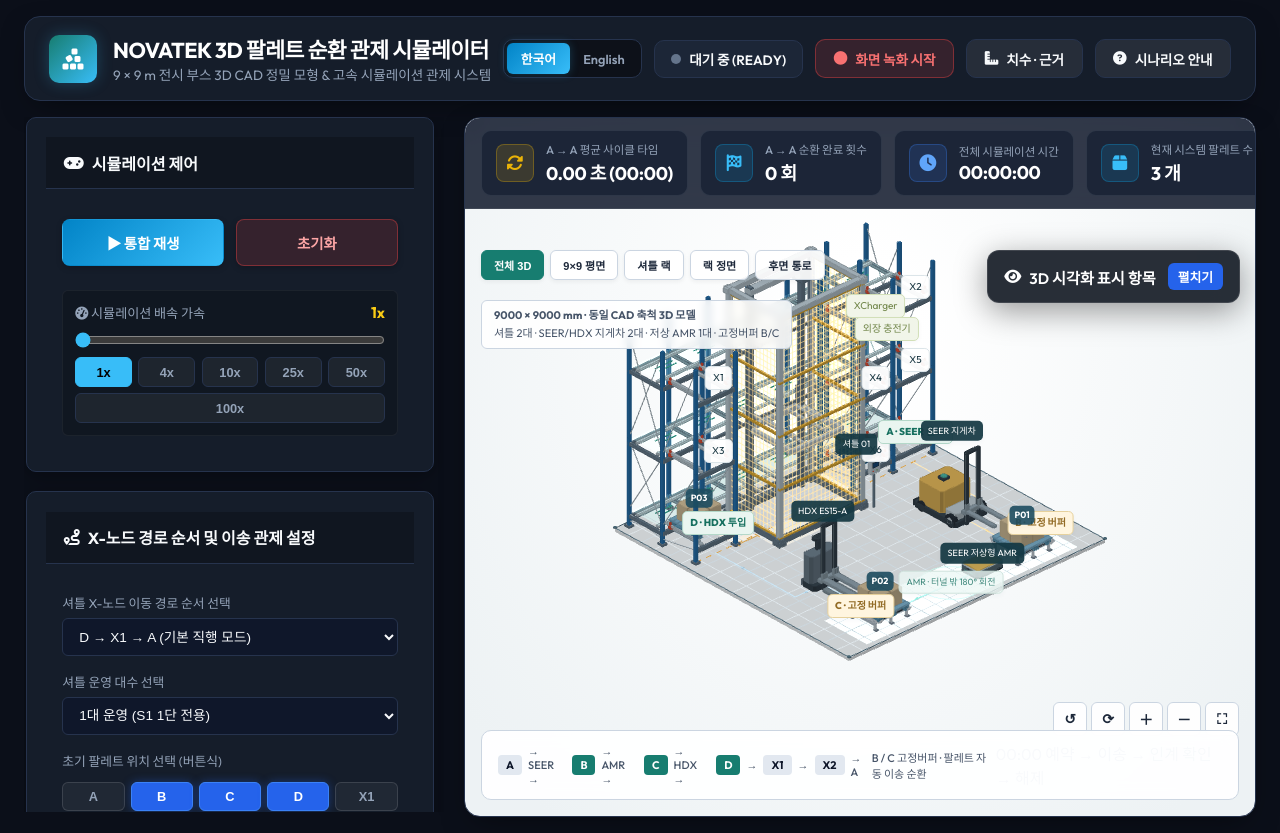
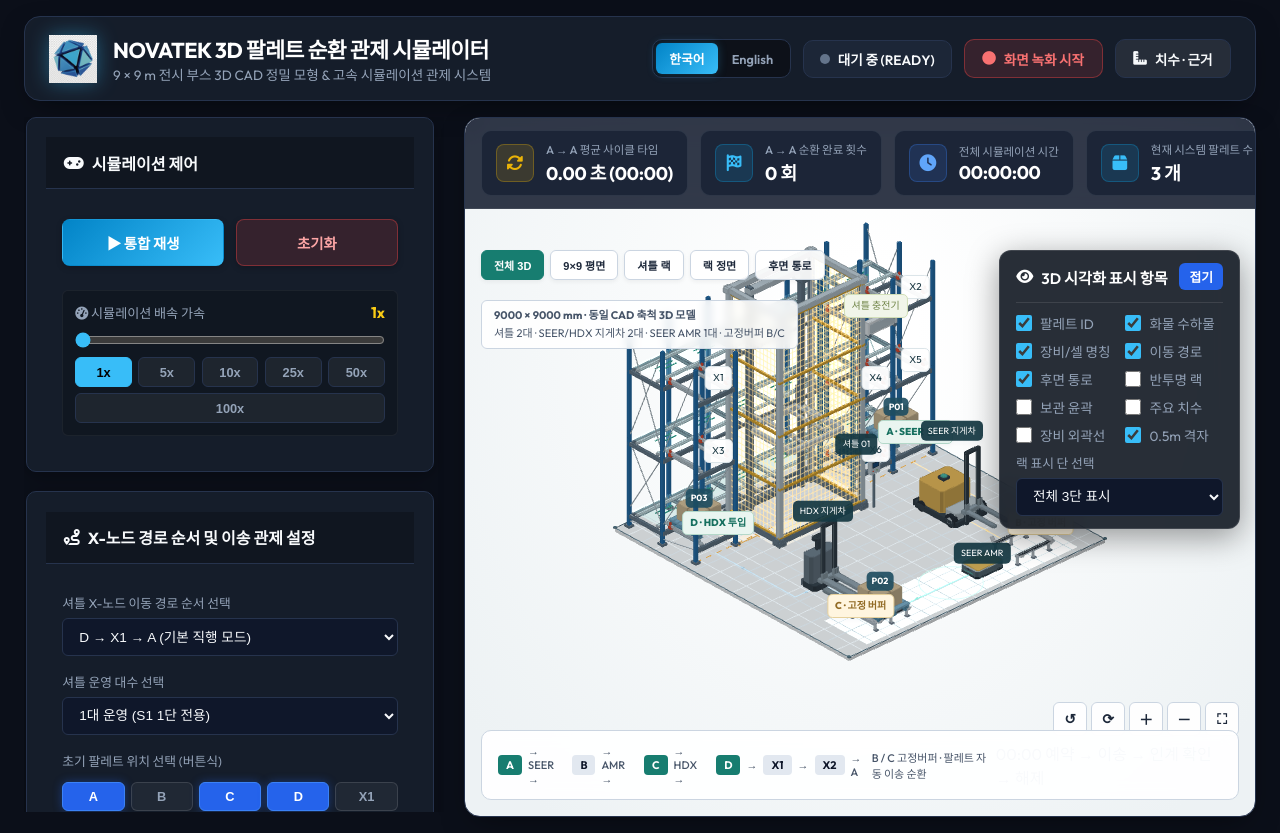
Before and after one commit to patrickmoon75/AI-Expo-Demo, a plain HTML site: page index.html in a window 1280 px wide. Both pictures are taken after a click on the button "펼치기". Drawn offline with Linux system fonts and the light colour scheme.

Commit message:
Update UI labels, default speed 5x, company logo, and initial pallet selection

```diff
--- a/index.html
+++ b/index.html
@@ -17,8 +17,8 @@
     <!-- Header -->
     <header class="app-header">
       <div class="brand">
-        <div class="logo-icon">
-          <i class="fa-solid fa-cubes-stacked"></i>
+        <div class="logo-icon-wrapper">
+          <img src="logo.png" alt="Company Logo" class="brand-logo-img">
         </div>
         <div>
           <h1 id="appTitle">NOVATEK 3D 팔레트 순환 관제 시뮬레이터</h1>
@@ -44,9 +44,6 @@
 
         <button id="sourceBtn" class="btn btn-secondary">
           <i class="fa-solid fa-ruler-combined"></i> <span id="txtBtnSource">치수 · 근거</span>
-        </button>
-        <button id="helpBtn" class="btn btn-secondary">
-          <i class="fa-solid fa-circle-question"></i> <span id="txtBtnHelp">시나리오 안내</span>
         </button>
       </div>
     </header>
@@ -103,7 +100,7 @@
                 <option value=".5">0.5×</option>
                 <option value="1" selected>1×</option>
                 <option value="2">2×</option>
-                <option value="4">4×</option>
+                <option value="5">5×</option>
                 <option value="8">8×</option>
                 <option value="16">16×</option>
                 <option value="25">25×</option>
@@ -112,7 +109,7 @@
               </select>
               <div class="speed-presets">
                 <button class="btn-chip active" data-speed="1">1x</button>
-                <button class="btn-chip" data-speed="4">4x</button>
+                <button class="btn-chip" data-speed="5">5x</button>
                 <button class="btn-chip" data-speed="10">10x</button>
                 <button class="btn-chip" data-speed="25">25x</button>
                 <button class="btn-chip" data-speed="50">50x</button>
@@ -167,8 +164,8 @@
             <div class="field-group">
               <label><span id="lblPalletNodes">초기 팔레트 위치 선택 (버튼식)</span></label>
               <div class="node-button-grid" id="nodeButtonGrid">
-                <button type="button" class="btn-node" data-node="A">A</button>
-                <button type="button" class="btn-node active" data-node="B">B</button>
+                <button type="button" class="btn-node active" data-node="A">A</button>
+                <button type="button" class="btn-node" data-node="B">B</button>
                 <button type="button" class="btn-node active" data-node="C">C</button>
                 <button type="button" class="btn-node active" data-node="D">D</button>
                 <button type="button" class="btn-node" data-node="X1">X1</button>
@@ -215,7 +212,7 @@
                 </div>
               </div>
               <div class="field-group" style="margin-bottom:0;">
-                <label style="font-size:0.8rem; margin-bottom:4px; display:block; color:var(--text-sub);"><span id="lblSpeedAmr">저상형 AMR</span></label>
+                <label style="font-size:0.8rem; margin-bottom:4px; display:block; color:var(--text-sub);"><span id="lblSpeedAmr">SEER AMR</span></label>
                 <div style="display:flex; align-items:center; gap:6px;">
                   <input type="number" id="speedAmr" class="select-input robot-speed-input" min="0.1" max="10.0" step="0.1" value="1.2" style="padding:0.4rem 0.5rem !important;">
                   <span style="font-size:0.8rem; color:var(--text-sub);">m/s</span>
@@ -301,7 +298,7 @@
                 <option value="0">전체 3단 표시</option>
                 <option value="1">1단 · A / D / X6</option>
                 <option value="2">2단 · X3 / X4 / X5</option>
-                <option value="3">3단 · X1 / XCharger / X2</option>
+                <option value="3">3단 · X1 / 셔틀 충전기 / X2</option>
               </select>
             </div>
           </div>
@@ -318,7 +315,7 @@
 
         <div class="stagecaption">
           <b id="txtStageCaptionHeader">9000 × 9000 mm · 동일 CAD 축척 3D 모델</b><br>
-          <span id="txtStageCaptionSub">셔틀 2대 · SEER/HDX 지게차 2대 · 저상 AMR 1대 · 고정버퍼 B/C</span>
+          <span id="txtStageCaptionSub">셔틀 2대 · SEER/HDX 지게차 2대 · SEER AMR 1대 · 고정버퍼 B/C</span>
         </div>
 
         <div class="statusBadge" id="boundaryBadge" style="display:none;">공칭 외곽 경계 정상 (9x9m)</div>
@@ -381,16 +378,7 @@
     </div>
   </div>
 
-  <!-- Help & Scenario Modal -->
-  <div class="modal" id="helpModal">
-    <div class="card-modal">
-      <button class="close-modal" data-close="helpModal">×</button>
-      <div class="eyebrow">CONTINUOUS HANDOVER / REV.06</div>
-      <h2>연속 이송 관제 시나리오</h2>
-      <p><b>운영 순환: A → SEER → B → AMR → C → HDX → D → S1 → A</b></p>
-      <p>S2 및 상층 팔레트 P05가 2·3단 보관 및 승강 이송을 지속 병행합니다.</p>
-    </div>
-  </div>
+
 
   <script type="module" src="app.js"></script>
 
--- a/src/models/sceneModels.js
+++ b/src/models/sceneModels.js
@@ -93,7 +93,7 @@
     for (const y of [-265, 265]) cylinder(amrDark, x, y, 62, 37, 28, 'x');
 
   function truck(cat, prefix, isHDX) {
-    const b = geo(cat, prefix + 'Body', isHDX ? '#687986' : '#d6ad55', isHDX ? 'HDX ES15-A · 차체' : 'SEER 카운터밸런스 · 차체');
+    const b = geo(cat, prefix + 'Body', isHDX ? '#687986' : '#d6ad55', isHDX ? 'HDX 지게차 · 차체' : 'SEER 카운터밸런스 · 차체');
     const dark = geo(cat, prefix + 'Body', '#34414b', '차체 하부·마스트'),
           rubber = geo(cat, prefix + 'Body', '#263039', '차륜'),
           skin = geo(cat, prefix + 'Body', '#b4c1c8', '마스트 내부'),
@@ -193,7 +193,7 @@
   setTrackY([0, 1, 2].map(i => cfg.baseHeight + i * cfg.levelPitch));
   const defs = [['X1', 0, 2, 'storage'], ['X2', 3, 2, 'storage'], ['X3', 0, 1, 'storage'], ['X4', 2, 1, 'storage'], ['X5', 3, 1, 'storage'], ['X6', 2, 0, 'storage'], ['D', 0, 0, 'inbound'], ['A', 3, 0, 'outbound'], ['CHG', 2, 2, 'storage'], ['LIFT', 1, -1, 'lift']];
   for (let [id, col, floor, kind] of defs)
-    slots[id] = { id, col, floor, kind, x: xc[col], y: floor < 0 ? trackY[0] : trackY[floor], z: id === 'LIFT' ? zl : zf, charging: id === 'CHG', displayName: id === 'CHG' ? 'XCharger' : id };
+    slots[id] = { id, col, floor, kind, x: xc[col], y: floor < 0 ? trackY[0] : trackY[floor], z: id === 'LIFT' ? zl : zf, charging: id === 'CHG', displayName: id === 'CHG' ? '셔틀 충전기' : id };
 
   const postPoints = [];
   for (let x of edges) for (let z of [F, 0]) postPoints.push([x, z]);
@@ -248,7 +248,7 @@
   for (let s of Object.values(slots)) {
     if (s.kind === 'lift') continue;
     const storage = s.kind === 'storage', kind = s.charging ? 'charger' : storage ? '' : 'port';
-    const name = s.charging ? 'XCharger' : s.id === 'D' ? 'D · HDX 투입' : s.id === 'A' ? 'A · SEER 출고' : s.id;
+    const name = s.charging ? '셔틀 충전기' : s.id === 'D' ? 'D · HDX 투입' : s.id === 'A' ? 'A · SEER 출고' : s.id;
     addLabel(s.id, name, [s.x, s.y + .52, F + .10], kind, s.floor);
     let volume = geo('space-' + s.id, { floor: s.floor, kind: 'volume', alpha: .055, slot: s.id, anchor: [s.x, s.y + .7, zf] });
     volume.box([s.x, s.y + .88, zf], [bw - .15, 1.4, F - .15], storage ? C.blue : C.teal);
@@ -323,7 +323,7 @@
     chg.box([cs.x + x, cs.y - .10, F + cp / 2], [.055, .07, cp], C.steelDark, true);
     chg.box([cs.x + x, cs.y + .03, cz], [.045, .36, .06], C.steelDark);
   }
-  addLabel('CHARGER', '외장 충전기', [cs.x, cs.y + .02, F + cp + .15], 'charger', 2);
+
 
   const gcol = color('#daa552');
   let gaps = geo('lift-side-clearance-overlay', { kind: 'clearance', alpha: .16 });
@@ -479,7 +479,7 @@
     const a = i / 50 * Math.PI * 2, b = (i + 1) / 50 * Math.PI * 2;
     g.line([cfg.bufferX + r * Math.cos(a), .03, mid + r * Math.sin(a)], [cfg.bufferX + r * Math.cos(b), .03, mid + r * Math.sin(b)], color('#70a69b'));
   }
-  addLabel('TURN', 'AMR · 터널 밖 180° 회전', [cfg.bufferX, .055, mid], 'rear');
+
   addLabel('ROUTE', '동선은 연출용 · 조향 궤적 아님', [5.5, .028, 4.7], 'dimension');
 }
 
--- a/src/simulation/actors.js
+++ b/src/simulation/actors.js
@@ -109,10 +109,12 @@
   m.move([x, 0, by], 'AMR B 남측 직진 진입', .32);
   m.act(1.5, 'B 팔레트 하면 접촉 · EL.280', { deck: .28 }, null, () => pick('B', a));
   m.act(1.5, 'AMR 상승 · 팔레트 EL.310', { deck: .31 });
-  m.move([x, 0, by + 1.4], 'B 남측 후진 · 터널 안에서는 회전 금지', .34);
-  m.act(.15, 'B 접근 구간 해제', {}, null, () => unlock('B', a.id));
+  m.move([x, 0, by + 1.4], 'B 남측 후진', .34);
+  if (immediate) {
+    m.act(.15, 'B 접근 구간 해제', {}, null, () => unlock('B', a.id));
+  }
   m.move([x, 0, mid], '팔레트까지 버퍼 밖 · 회전 지점 이동', .5);
-  m.turn(Math.PI, '터널 밖 180° 회전');
+  m.turn(Math.PI, 'AMR 180° 회전');
   m.move([x, 0, cy - 1.4], 'C 북측 진입점 정렬', .5);
   if (immediate) {
     m.steps.push(gate('C 비움·HDX 이탈 대기', () => empty('C'), () => reserve(['C'], a.id)));
@@ -121,7 +123,10 @@
   m.act(1.5, 'C에 팔레트 안착 · EL.280', { deck: .28 }, null, () => put('C', a));
   m.act(1.5, 'AMR 플랫폼 하강 · EL.250', { deck: .25 });
   m.move([x, 0, cy - 1.4], 'AMR만 C 북측 후진 · HDX 접근 전 이탈', .34);
-  m.act(.15, 'C 인계 구역 해제', {}, null, () => unlock('C', a.id));
+  m.act(.15, 'B/C 인계 구역 해제', {}, null, () => {
+    if (!immediate) unlock('B', a.id);
+    unlock('C', a.id);
+  });
   m.move([x, 0, mid], 'AMR 빈 차 복귀 · 중앙 이동', .55);
   m.turn(0, '빈 차 180° 회전 · B 재진입 방향');
   m.move([x, 0, by + 1.4], 'B 남측 대기 위치 복귀', .55);
--- a/src/simulation/state.js
+++ b/src/simulation/state.js
@@ -80,8 +80,8 @@
   S1: { name: '셔틀 01', short: 'S1', tint: '#2671ae' },
   S2: { name: '셔틀 02', short: 'S2', tint: '#369889' },
   SEER: { name: 'SEER 지게차', short: 'SF', tint: '#c89839' },
-  AMR: { name: 'SEER 저상형 AMR', short: 'AM', tint: '#4b9490' },
-  HDX: { name: 'HDX ES15-A', short: 'HD', tint: '#738a9a' }
+  AMR: { name: 'SEER AMR', short: 'AM', tint: '#4b9490' },
+  HDX: { name: 'HDX 지게차', short: 'HD', tint: '#738a9a' }
 };
 
 export const halfBody = { SEER: .8485, HDX: .295 };
--- a/src/ui/domEvents.js
+++ b/src/ui/domEvents.js
@@ -21,7 +21,7 @@
 }
 
 export function displaySlot(s) {
-  return s === 'CHG' ? 'XCharger' : s;
+  return s === 'CHG' ? '셔틀 충전기' : s;
 }
 
 export function playPause() {
@@ -48,7 +48,7 @@
   const id = selection;
   if (!id) return;
   $('detailCode').textContent = sim.actors[id] ? 'MOBILE EQUIPMENT' : sim.pallets[id] ? 'PALLET ID' : 'LOCATION';
-  $('detailTitle').textContent = AINFO[id]?.name || (id === 'CHG' ? 'XCharger' : id === 'LIFT' ? 'Lift' : id);
+  $('detailTitle').textContent = AINFO[id]?.name || (id === 'CHG' ? '셔틀 충전기' : id === 'LIFT' ? 'Lift' : id);
   let text = '', p;
   if (sim.actors[id]) {
     const a = sim.actors[id];
@@ -186,14 +186,14 @@
     ['팔레트', '1100 × 1100 × 150', '입력 자료', '사용자 지정. 하면 블록·포크 개구는 원본 HTML의 설명용 형상.'],
     ['PTR-H-C89 × 2', '1135 × 870 × 126<br>리프팅 스트로크 40', '입력 자료', '사용자 제공 셔틀 제원 이미지. 동일 크기 2대.'],
     ['SEER 지게차', '2767 × 1180 × 2235<br>포크 1070 × 122 × 40', '원본 뷰어', '총 길이 = 원본 코드의 포크 앞면 전 차체 1697 + 포크 1070. 모델명과 전시 실물 옵션 미확인. 포크 외폭 570은 원본 가정.'],
-    ['HDX ES15-A', '1740 × 985 × 1990<br>포크 1150 × 180 × 60', '원본 뷰어', '총 길이 = 원본 차체 590 + 포크 1150. 하부 지지다리 세부 외곽은 설명용.'],
-    ['SEER 저상형 AMR', '950 × 650 × 250<br>플랫폼 850 × 600 / 스트로크 60', '원본 뷰어', '첨부 HTML에 기록된 제원. 실제 정확한 모델명은 자료에 없음.'],
+    ['HDX 지게차', '1740 × 985 × 1990<br>포크 1150 × 180 × 60', '원본 뷰어', '총 길이 = 원본 차체 590 + 포크 1150. 하부 지지다리 세부 외곽은 설명용.'],
+    ['SEER AMR', '950 × 650 × 250<br>플랫폼 850 × 600 / 스트로크 60', '원본 뷰어', '첨부 HTML에 기록된 제원. 실제 정확한 모델명은 자료에 없음.'],
     ['고정 버퍼 B / C', '레일 내폭 800 / 길이 1200<br>안착면 EL.280 / 개방단 탭 EL.290', '원본 뷰어', 'Rev.G1 B안 메시를 재사용. 4040 다리 6개, 북/남 폐쇄 방향 유지. 제작·고정 승인 아님.'],
     ['랙', '3단 / 후면 전체 통로<br>깊이 1280 + 1280 = 2560<br>단간 피치 ' + Math.round(cfg.levelPitch * 1000), '도면 + †', '평면·정면 이미지의 읽을 수 있는 치수 적용. 1단 주행면의 정확한 치수 기준점은 별도 확인.'],
     ['랙 길이 / 기둥 높이', Math.round(width) + ' / ' + Math.round(cfg.rackHeight * 1000), '† 미확정', '칸 피치·리프트 간격에 따른 계산 길이. 기둥 높이도 원본 임시 모델값.'],
     ['리프트', Math.round(cfg.liftWidth * 1000) + ' × ' + Math.round((cfg.frontDepth + cfg.liftProtrusion) * 1000) + '<br>높이 ' + Math.round(cfg.liftHeight * 1000) + ' †', '일반 제원 + †', '기본값 3134 × 2200은 처음 제공된 일반 제원. 제작품 외곽 일치 여부 미확인. 높이는 도면 이미지 판독에 따른 근사값.'],
     ['좌우 여유 / 전면 돌출', Math.round(cfg.leftGap * 1000) + ' / ' + Math.round(cfg.rightGap * 1000) + ' / ' + Math.round(cfg.liftProtrusion * 1000), '† 미확정', '좌우 여유는 원본 Rev.03 배치값. 돌출은 리프트 깊이 2200 - 랙 전면 깊이 1280.'],
-    ['외장 충전기', '1004 × 358.5<br>케이스 두께 140 † / 돌출 380 †', '입력 자료 + †', '2방향 치수는 제공 제원. 두께와 브래킷·돌출량은 미확정. 셀의 팔레트 보관 가능.'],
+    ['셔틀 충전기', '1004 × 358.5<br>케이스 두께 140 † / 돌출 380 †', '입력 자료 + †', '2방향 치수는 제공 제원. 두께와 브래킷·돌출량은 미확정. 셀의 팔레트 보관 가능.'],
     ['장비 좌표·경로', '9 × 9 m 안의 배치안', '† 연출', 'B/C 원본 예시 간격 3800을 그대로 강제하지 않음. 실제 조향·회전반경·허용 속도 검증 미포함.']
   ];
   $('sourceRows').innerHTML = rows.map(([a, b, c, d]) => '<tr><th>' + a + '</th><td><b>' + b + '</b></td><td><span class="pill ' + (c.startsWith('†') ? 'assumed' : c === '입력 자료' ? 'doc' : 'ref') + '">' + c + '</span><br>' + d + '</td></tr>').join('');
@@ -229,7 +229,7 @@
 }
 
 export function initUI() {
-  const opts = [['X1', '3단 X1'], ['X2', '3단 X2'], ['CHG', '3단 XCharger'], ['X3', '2단 X3'], ['X4', '2단 X4'], ['X5', '2단 X5'], ['X6', '1단 X6']];
+  const opts = [['X1', '3단 X1'], ['X2', '3단 X2'], ['CHG', '3단 셔틀 충전기'], ['X3', '2단 X3'], ['X4', '2단 X4'], ['X5', '2단 X5'], ['X6', '1단 X6']];
   for (const [id, val] of [['storageOne', 'X1'], ['storageTwo', 'X2']]) {
     $(id).innerHTML = opts.map(([v, t]) => '<option value="' + v + '">' + t + '</option>').join('');
     $(id).value = val;
@@ -456,7 +456,21 @@
   if ($('speed')) {
     $('speed').onchange = e => setSpeed(e.target.value);
   }
-  setSpeed(sim.speed || 4);
+  setSpeed(sim.speed || 5);
+  const toggleBtn = $('toggleDisplayPaneBtn');
+  const pane = $('floatingDisplayPane');
+  if (pane) {
+    const header = pane.querySelector('.panel-header');
+    const toggleFunc = (e) => {
+      if (e) e.stopPropagation();
+      const isCollapsed = pane.classList.toggle('collapsed');
+      if (toggleBtn) toggleBtn.textContent = isCollapsed ? '펼치기' : '접기';
+    };
+    if (toggleBtn) toggleBtn.onclick = toggleFunc;
+    if (header) header.onclick = (e) => {
+      if (e.target !== toggleBtn) toggleFunc(e);
+    };
+  }
   $('playBtn').onclick = playPause;
   $('resetBtn').onclick = () => resetSimulation(syncModeUI, updateUI);
   $('nextJobBtn').onclick = () => {
--- a/src/ui/labels.js
+++ b/src/ui/labels.js
@@ -37,7 +37,7 @@
 }
 
 export function displaySlot(s) {
-  return s === 'CHG' ? 'XCharger' : s;
+  return s === 'CHG' ? '셔틀 충전기' : s;
 }
 
 export function positionLabels() {
@@ -55,7 +55,7 @@
       if (['X3', 'X4', 'X5', 'X6', 'A', 'D', 'REAR0', 'REAR1', 'CHARGER'].includes(l.id)) show = false;
       if (l.id === 'X1') text = 'D / X3 / X1';
       if (l.id === 'X2') text = 'A / X5 / X2';
-      if (l.id === 'CHG') text = 'X6 / X4 / XCharger';
+      if (l.id === 'CHG') text = 'X6 / X4 / 셔틀 충전기';
       if (l.id === 'REAR2') text = '각 단의 공통 후면 통로';
     }
     l.e.classList.toggle('role1', !continuous() && l.id === sim.config.x1);
--- a/styles.css
+++ b/styles.css
@@ -77,17 +77,19 @@
   gap: 1rem;
 }
 
-.logo-icon {
+.logo-icon-wrapper {
   width: 48px;
   height: 48px;
-  background: linear-gradient(135deg, var(--accent-teal), var(--primary));
-  border-radius: var(--radius-md);
   display: flex;
   align-items: center;
   justify-content: center;
-  font-size: 1.5rem;
-  color: #fff;
-  box-shadow: 0 0 15px var(--primary-glow);
+  filter: drop-shadow(0 0 10px rgba(56, 189, 248, 0.4));
+}
+
+.brand-logo-img {
+  width: 100%;
+  height: 100%;
+  object-fit: contain;
 }
 
 .brand h1 {
@@ -1647,6 +1649,8 @@
   align-items: center;
   justify-content: space-between;
   gap: 12px;
+  cursor: pointer;
+  user-select: none;
 }
 
 .floating-display-panel .panel-header h4 {
```
Also changed, not shown: logo.png (added).
